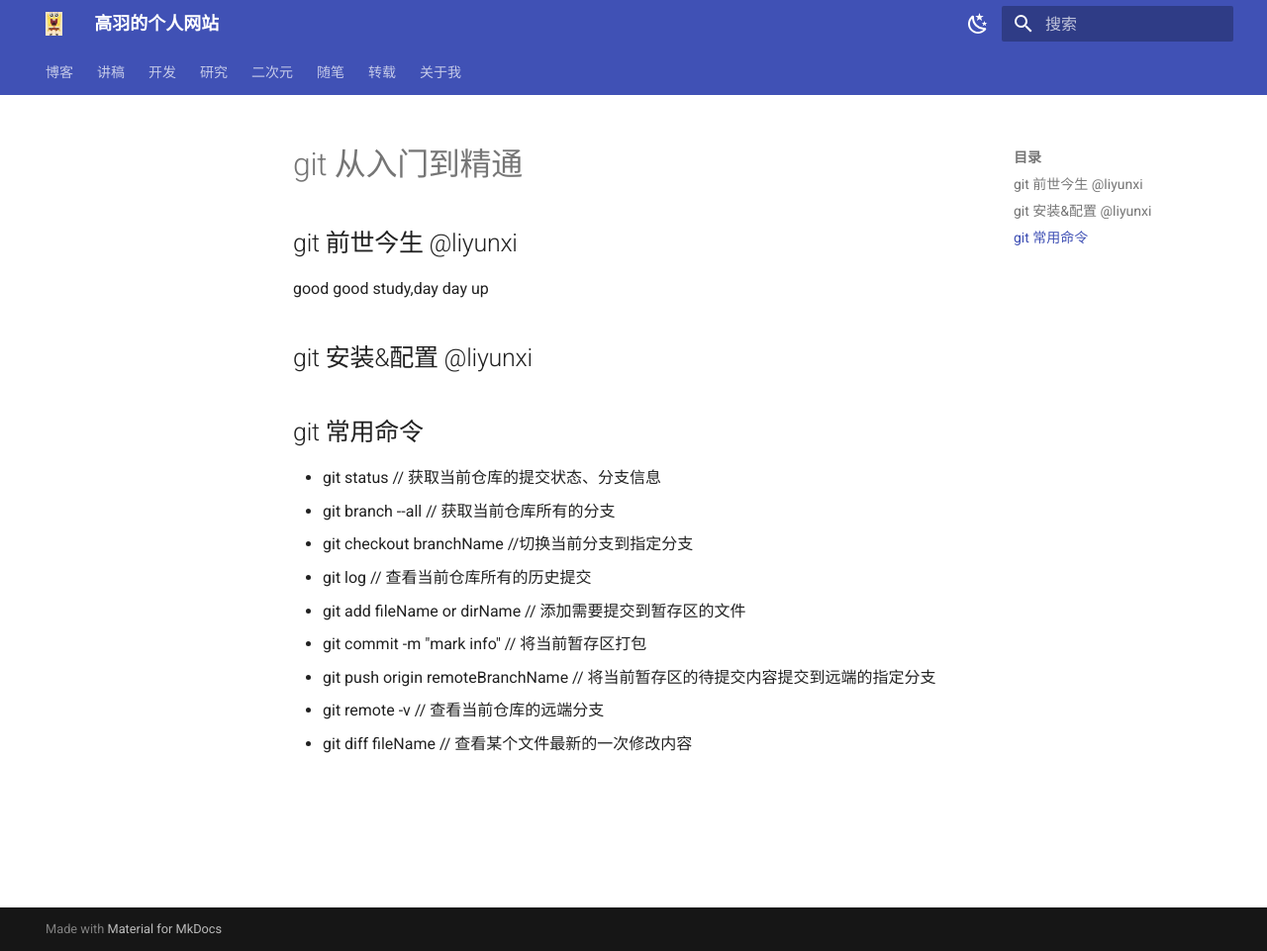
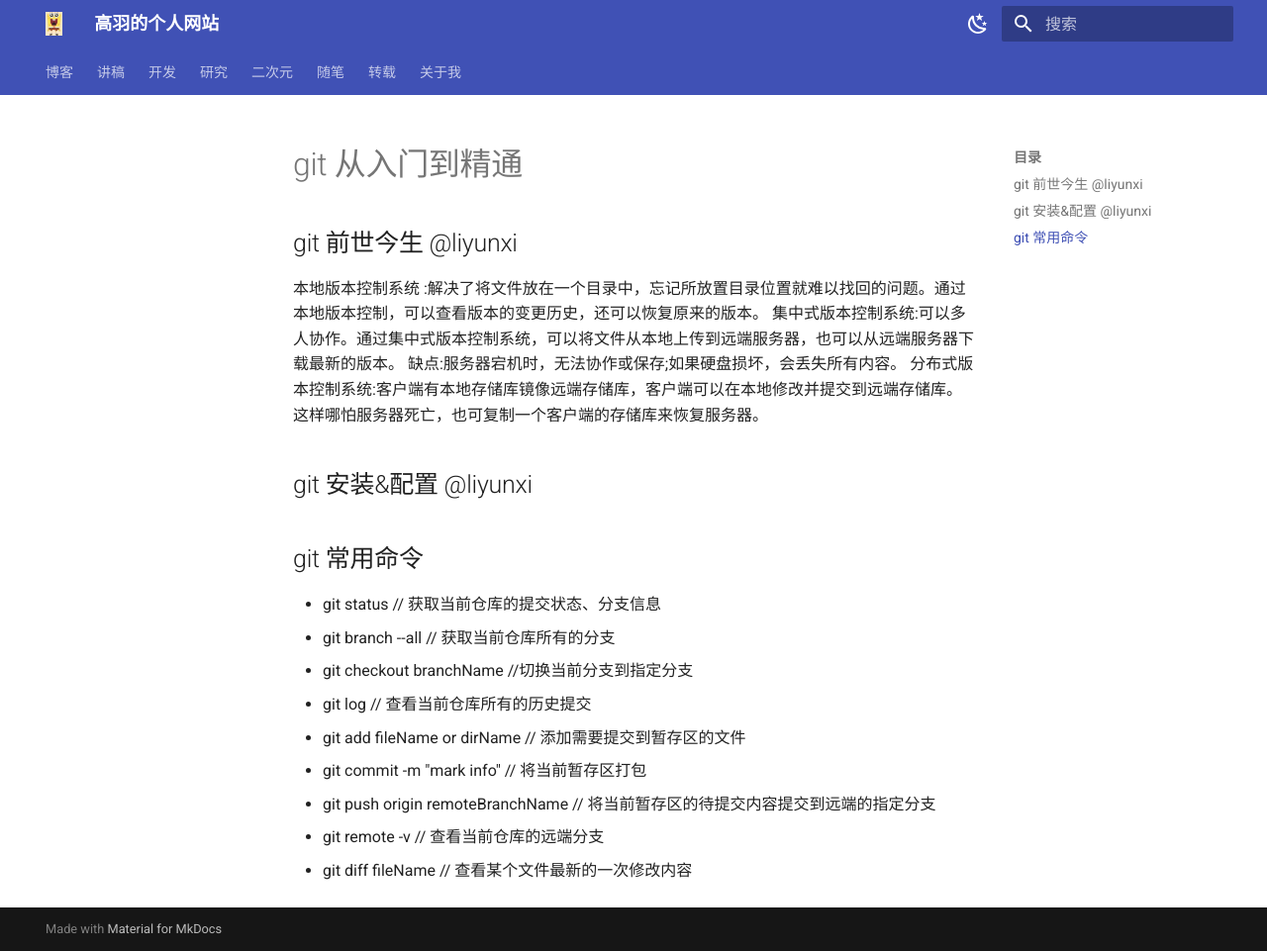
Before and after one commit to ShadowStorm97/blog, an MkDocs documentation site: the page built from docs/BLOG/BIG-PLAN/CS/learn-git.md, in a window 1280 px wide and 961 px high. Shown: the whole window at 99% size. Built offline with MkDocs 1.6.1 and Material for MkDocs 9.7.7, drawn with Linux system fonts in a browser that asks for light colours; nearby versions of some CDN libraries; library files that are not in the unit come from our copies.

Commit message:
homework

```diff
--- a/docs/BLOG/BIG-PLAN/CS/learn-git.md
+++ b/docs/BLOG/BIG-PLAN/CS/learn-git.md
@@ -1,7 +1,12 @@
 # git 从入门到精通
 
 ## git 前世今生 @liyunxi
-good good study,day day up
+
+本地版本控制系统 :解决了将文件放在一个目录中，忘记所放置目录位置就难以找回的问题。通过本地版本控制，可以查看版本的变更历史，还可以恢复原来的版本。
+集中式版本控制系统:可以多人协作。通过集中式版本控制系统，可以将文件从本地上传到远端服务器，也可以从远端服务器下载最新的版本。
+                  缺点:服务器宕机时，无法协作或保存;如果硬盘损坏，会丢失所有内容。
+分布式版本控制系统:客户端有本地存储库镜像远端存储库，客户端可以在本地修改并提交到远端存储库。这样哪怕服务器死亡，也可复制一个客户端的存储库来恢复服务器。
+
 ## git 安装&配置 @liyunxi
 
 ## git 常用命令
```
